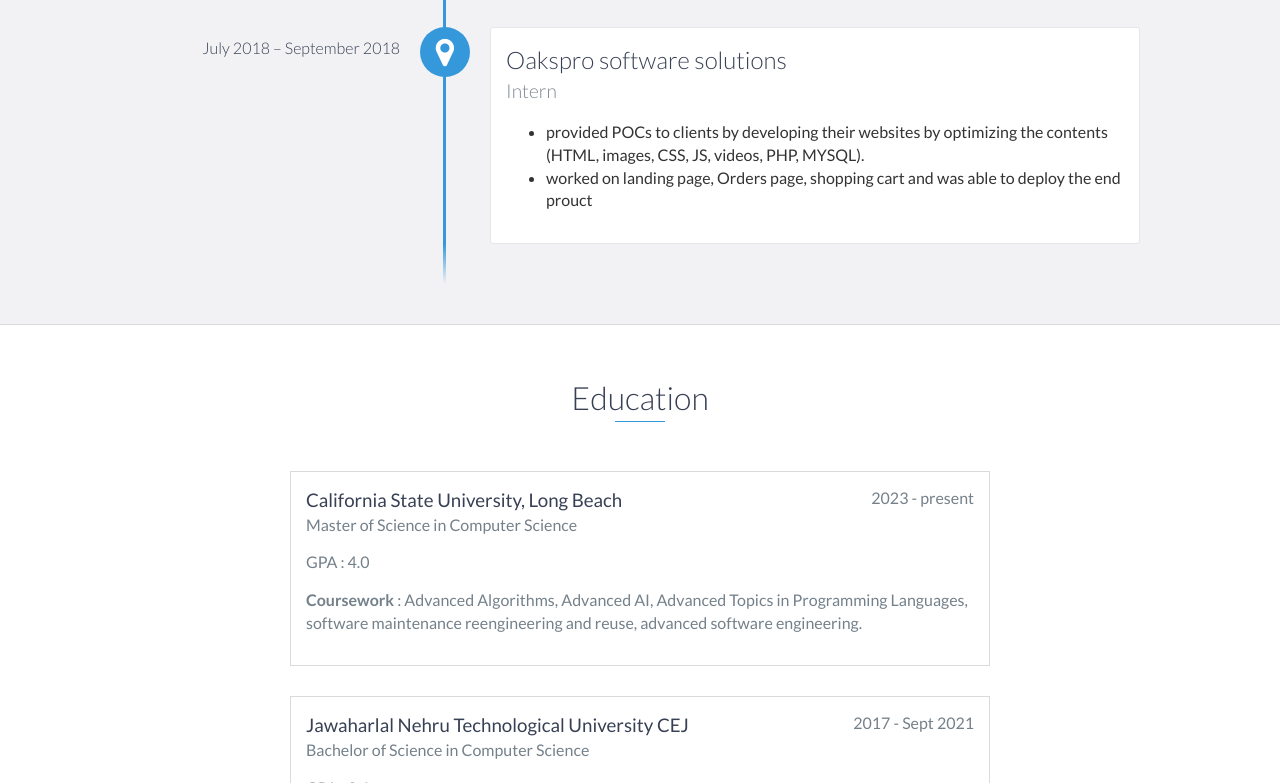
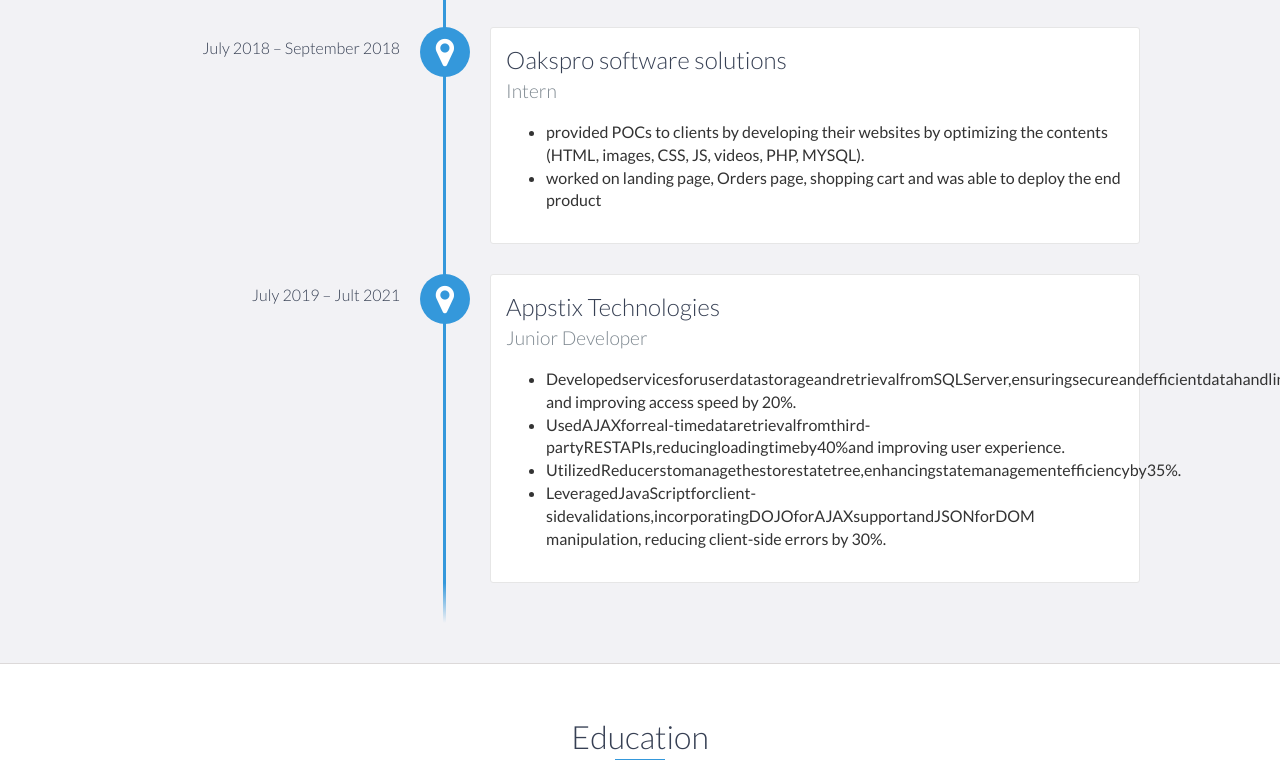
Before and after one commit to Monik25/monikportfolio, a website: page index.html in a window 1280 px wide. Shown: the part 2122-2905 px from the top of the page. Drawn offline with nearby package versions, Linux system fonts and the light colour scheme; files that its build step writes are made by us from their sources.

Commit message:
updated Resume

```diff
--- a/index.html
+++ b/index.html
@@ -48,7 +48,7 @@
         <div id="lead-content">
             <h1>Monik Priyatham Katla</h1>
             <h2>( software || Mobile) Developer && Tester</h3>
-            <a href="images/Katla_Monik_Priyatham.pdf" class="btn-rounded-white" target="_blank">  Resume  </a>
+            <a href="images/Monik_Priyatham_Katla_Resume.pdf" class="btn-rounded-white" target="_blank">  Resume  </a>
             <a href="https://www.linkedin.com/in/katla-monik-priyatham/" class="btn-rounded-white" >
                           <i class="fa fa-linkedin-square" aria-hidden="true"></i></a>
 
@@ -138,7 +138,23 @@
                 <p>
                     <ul>
                         <li>provided POCs to clients by developing their websites by optimizing the contents (HTML, images, CSS, JS, videos, PHP, MYSQL).</li>
-                        <li>worked on landing page, Orders page, shopping cart and was able to deploy the end prouct</li>
+                        <li>worked on landing page, Orders page, shopping cart and was able to deploy the end product</li>
+
+                </p>
+            </div>
+            <div data-date="July 2019 – Jult 2021">
+                <h3>Appstix Technologies</h3>
+                <h4>Junior Developer</h4>
+                <p>
+                    <ul>
+                        <li>DevelopedservicesforuserdatastorageandretrievalfromSQLServer,ensuringsecureandefficientdatahandling,
+                            and improving access speed by 20%.</li>
+                        <li>UsedAJAXforreal-timedataretrievalfromthird-partyRESTAPIs,reducingloadingtimeby40%and
+                            improving user experience.</li>
+                        <li>UtilizedReducerstomanagethestorestatetree,enhancingstatemanagementefficiencyby35%.</li>
+                        <li>LeveragedJavaScriptforclient-sidevalidations,incorporatingDOJOforAJAXsupportandJSONforDOM
+                            manipulation, reducing client-side errors by 30%.</li>
+
 
                 </p>
             </div>
```
Also changed, not shown: 4 other files.
